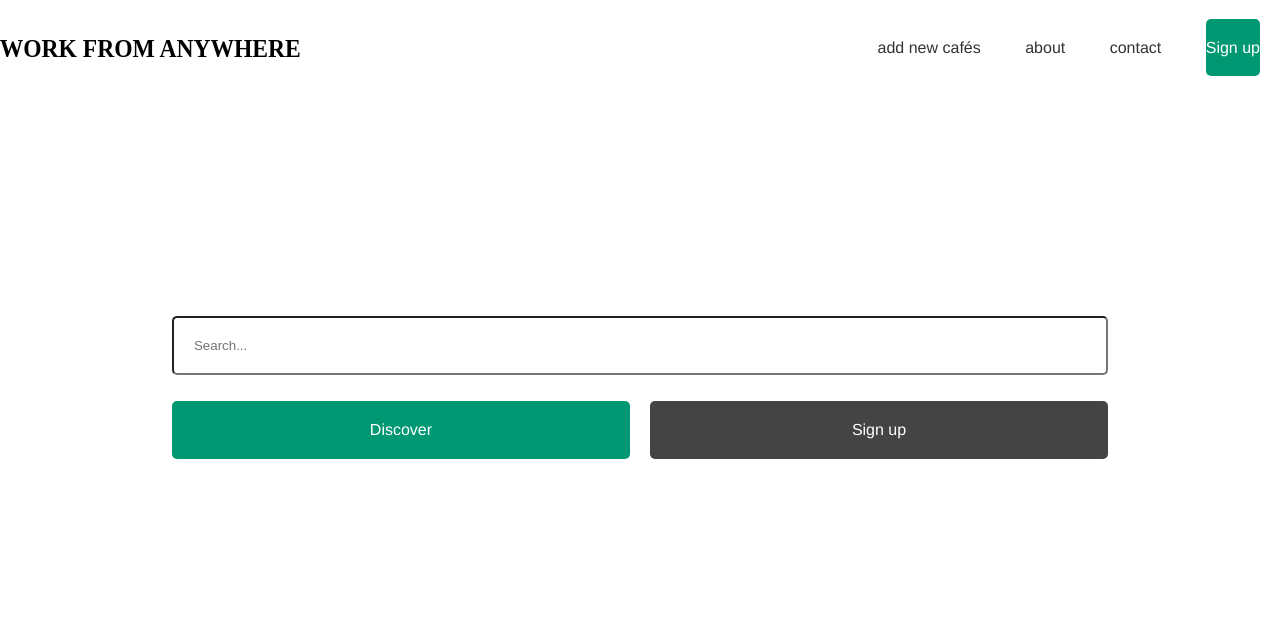
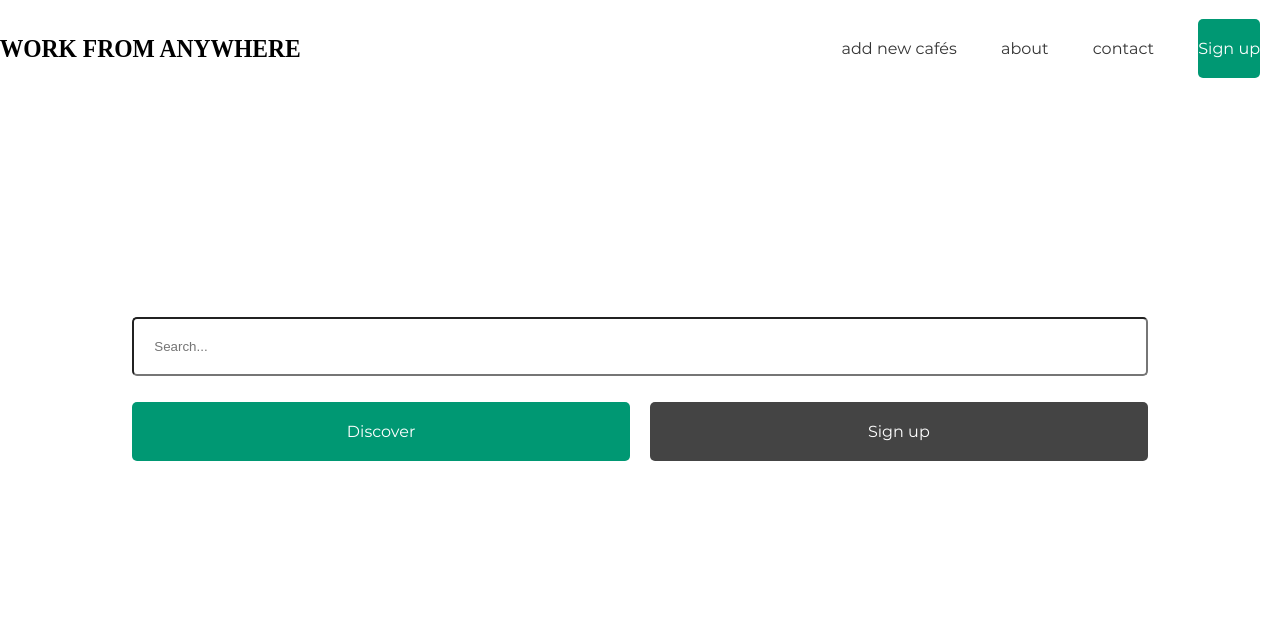
Before and after one commit to lukas-menzel/work-from-anywhere, a website: page index.html in a window 1280 px wide. Shown: the top 637 px of the page. Drawn offline with nearby package versions, Linux system fonts and the light colour scheme; files that its build step writes are made by us from their sources; the site is published under a folder, as on GitHub Pages, so addresses that start at the root find nothing.

Commit message:
change font

```diff
--- a/sass/base/_fonts.scss
+++ b/sass/base/_fonts.scss
@@ -6,152 +6,152 @@
   font-family: "Montserrat";
   font-style: normal;
   font-weight: 100;
-  src: url("/fonts/montserrat-v14-latin-100.eot"); /* IE9 Compat Modes */
+  src: url("..../fonts/montserrat-v14-latin-100.eot"); /* IE9 Compat Modes */
   src: local("Montserrat Thin"), local("Montserrat-Thin"),
-    url("/fonts/montserrat-v14-latin-100.eot?#iefix")
+    url("..../fonts/montserrat-v14-latin-100.eot?#iefix")
       format("embedded-opentype"),
-    /* IE6-IE8 */ url("/fonts/montserrat-v14-latin-100.woff2") format("woff2"),
-    /* Super Modern Browsers */ url("/fonts/montserrat-v14-latin-100.woff")
+    /* IE6-IE8 */ url("../fonts/montserrat-v14-latin-100.woff2") format("woff2"),
+    /* Super Modern Browsers */ url("../fonts/montserrat-v14-latin-100.woff")
       format("woff"),
-    /* Modern Browsers */ url("/fonts/montserrat-v14-latin-100.ttf")
+    /* Modern Browsers */ url("../fonts/montserrat-v14-latin-100.ttf")
       format("truetype"),
     /* Safari, Android, iOS */
-      url("/fonts/montserrat-v14-latin-100.svg#Montserrat") format("svg"); /* Legacy iOS */
+      url("../fonts/montserrat-v14-latin-100.svg#Montserrat") format("svg"); /* Legacy iOS */
 }
 /* montserrat-200 - latin */
 @font-face {
   font-family: "Montserrat";
   font-style: normal;
   font-weight: 200;
-  src: url("/fonts/montserrat-v14-latin-200.eot"); /* IE9 Compat Modes */
+  src: url("../fonts/montserrat-v14-latin-200.eot"); /* IE9 Compat Modes */
   src: local("Montserrat ExtraLight"), local("Montserrat-ExtraLight"),
-    url("/fonts/montserrat-v14-latin-200.eot?#iefix")
+    url("../fonts/montserrat-v14-latin-200.eot?#iefix")
       format("embedded-opentype"),
-    /* IE6-IE8 */ url("/fonts/montserrat-v14-latin-200.woff2") format("woff2"),
-    /* Super Modern Browsers */ url("/fonts/montserrat-v14-latin-200.woff")
+    /* IE6-IE8 */ url("../fonts/montserrat-v14-latin-200.woff2") format("woff2"),
+    /* Super Modern Browsers */ url("../fonts/montserrat-v14-latin-200.woff")
       format("woff"),
-    /* Modern Browsers */ url("/fonts/montserrat-v14-latin-200.ttf")
+    /* Modern Browsers */ url("../fonts/montserrat-v14-latin-200.ttf")
       format("truetype"),
     /* Safari, Android, iOS */
-      url("/fonts/montserrat-v14-latin-200.svg#Montserrat") format("svg"); /* Legacy iOS */
+      url("../fonts/montserrat-v14-latin-200.svg#Montserrat") format("svg"); /* Legacy iOS */
 }
 /* montserrat-300 - latin */
 @font-face {
   font-family: "Montserrat";
   font-style: normal;
   font-weight: 300;
-  src: url("/fonts/montserrat-v14-latin-300.eot"); /* IE9 Compat Modes */
+  src: url("../fonts/montserrat-v14-latin-300.eot"); /* IE9 Compat Modes */
   src: local("Montserrat Light"), local("Montserrat-Light"),
-    url("/fonts/montserrat-v14-latin-300.eot?#iefix")
+    url("../fonts/montserrat-v14-latin-300.eot?#iefix")
       format("embedded-opentype"),
-    /* IE6-IE8 */ url("/fonts/montserrat-v14-latin-300.woff2") format("woff2"),
-    /* Super Modern Browsers */ url("/fonts/montserrat-v14-latin-300.woff")
+    /* IE6-IE8 */ url("../fonts/montserrat-v14-latin-300.woff2") format("woff2"),
+    /* Super Modern Browsers */ url("../fonts/montserrat-v14-latin-300.woff")
       format("woff"),
-    /* Modern Browsers */ url("/fonts/montserrat-v14-latin-300.ttf")
+    /* Modern Browsers */ url("../fonts/montserrat-v14-latin-300.ttf")
       format("truetype"),
     /* Safari, Android, iOS */
-      url("/fonts/montserrat-v14-latin-300.svg#Montserrat") format("svg"); /* Legacy iOS */
+      url("../fonts/montserrat-v14-latin-300.svg#Montserrat") format("svg"); /* Legacy iOS */
 }
 /* montserrat-regular - latin */
 @font-face {
   font-family: "Montserrat";
   font-style: normal;
   font-weight: 400;
-  src: url("/fonts/montserrat-v14-latin-regular.eot"); /* IE9 Compat Modes */
+  src: url("../fonts/montserrat-v14-latin-regular.eot"); /* IE9 Compat Modes */
   src: local("Montserrat Regular"), local("Montserrat-Regular"),
-    url("/fonts/montserrat-v14-latin-regular.eot?#iefix")
+    url("../fonts/montserrat-v14-latin-regular.eot?#iefix")
       format("embedded-opentype"),
-    /* IE6-IE8 */ url("/fonts/montserrat-v14-latin-regular.woff2")
+    /* IE6-IE8 */ url("../fonts/montserrat-v14-latin-regular.woff2")
       format("woff2"),
-    /* Super Modern Browsers */ url("/fonts/montserrat-v14-latin-regular.woff")
-      format("woff"),
-    /* Modern Browsers */ url("/fonts/montserrat-v14-latin-regular.ttf")
+    /* Super Modern Browsers */
+      url("../fonts/montserrat-v14-latin-regular.woff") format("woff"),
+    /* Modern Browsers */ url("../fonts/montserrat-v14-latin-regular.ttf")
       format("truetype"),
     /* Safari, Android, iOS */
-      url("/fonts/montserrat-v14-latin-regular.svg#Montserrat") format("svg"); /* Legacy iOS */
+      url("../fonts/montserrat-v14-latin-regular.svg#Montserrat") format("svg"); /* Legacy iOS */
 }
 /* montserrat-500 - latin */
 @font-face {
   font-family: "Montserrat";
   font-style: normal;
   font-weight: 500;
-  src: url("/fonts/montserrat-v14-latin-500.eot"); /* IE9 Compat Modes */
+  src: url("../fonts/montserrat-v14-latin-500.eot"); /* IE9 Compat Modes */
   src: local("Montserrat Medium"), local("Montserrat-Medium"),
-    url("/fonts/montserrat-v14-latin-500.eot?#iefix")
+    url("../fonts/montserrat-v14-latin-500.eot?#iefix")
       format("embedded-opentype"),
-    /* IE6-IE8 */ url("/fonts/montserrat-v14-latin-500.woff2") format("woff2"),
-    /* Super Modern Browsers */ url("/fonts/montserrat-v14-latin-500.woff")
+    /* IE6-IE8 */ url("../fonts/montserrat-v14-latin-500.woff2") format("woff2"),
+    /* Super Modern Browsers */ url("../fonts/montserrat-v14-latin-500.woff")
       format("woff"),
-    /* Modern Browsers */ url("/fonts/montserrat-v14-latin-500.ttf")
+    /* Modern Browsers */ url("../fonts/montserrat-v14-latin-500.ttf")
       format("truetype"),
     /* Safari, Android, iOS */
-      url("/fonts/montserrat-v14-latin-500.svg#Montserrat") format("svg"); /* Legacy iOS */
+      url("../fonts/montserrat-v14-latin-500.svg#Montserrat") format("svg"); /* Legacy iOS */
 }
 /* montserrat-600 - latin */
 @font-face {
   font-family: "Montserrat";
   font-style: normal;
   font-weight: 600;
-  src: url("/fonts/montserrat-v14-latin-600.eot"); /* IE9 Compat Modes */
+  src: url("../fonts/montserrat-v14-latin-600.eot"); /* IE9 Compat Modes */
   src: local("Montserrat SemiBold"), local("Montserrat-SemiBold"),
-    url("/fonts/montserrat-v14-latin-600.eot?#iefix")
+    url("../fonts/montserrat-v14-latin-600.eot?#iefix")
       format("embedded-opentype"),
-    /* IE6-IE8 */ url("/fonts/montserrat-v14-latin-600.woff2") format("woff2"),
-    /* Super Modern Browsers */ url("/fonts/montserrat-v14-latin-600.woff")
+    /* IE6-IE8 */ url("../fonts/montserrat-v14-latin-600.woff2") format("woff2"),
+    /* Super Modern Browsers */ url("../fonts/montserrat-v14-latin-600.woff")
       format("woff"),
-    /* Modern Browsers */ url("/fonts/montserrat-v14-latin-600.ttf")
+    /* Modern Browsers */ url("../fonts/montserrat-v14-latin-600.ttf")
       format("truetype"),
     /* Safari, Android, iOS */
-      url("/fonts/montserrat-v14-latin-600.svg#Montserrat") format("svg"); /* Legacy iOS */
+      url("../fonts/montserrat-v14-latin-600.svg#Montserrat") format("svg"); /* Legacy iOS */
 }
 /* montserrat-700 - latin */
 @font-face {
   font-family: "Montserrat";
   font-style: normal;
   font-weight: 700;
-  src: url("/fonts/montserrat-v14-latin-700.eot"); /* IE9 Compat Modes */
+  src: url("../fonts/montserrat-v14-latin-700.eot"); /* IE9 Compat Modes */
   src: local("Montserrat Bold"), local("Montserrat-Bold"),
-    url("/fonts/montserrat-v14-latin-700.eot?#iefix")
+    url("../fonts/montserrat-v14-latin-700.eot?#iefix")
       format("embedded-opentype"),
-    /* IE6-IE8 */ url("/fonts/montserrat-v14-latin-700.woff2") format("woff2"),
-    /* Super Modern Browsers */ url("/fonts/montserrat-v14-latin-700.woff")
+    /* IE6-IE8 */ url("../fonts/montserrat-v14-latin-700.woff2") format("woff2"),
+    /* Super Modern Browsers */ url("../fonts/montserrat-v14-latin-700.woff")
       format("woff"),
-    /* Modern Browsers */ url("/fonts/montserrat-v14-latin-700.ttf")
+    /* Modern Browsers */ url("../fonts/montserrat-v14-latin-700.ttf")
       format("truetype"),
     /* Safari, Android, iOS */
-      url("/fonts/montserrat-v14-latin-700.svg#Montserrat") format("svg"); /* Legacy iOS */
+      url("../fonts/montserrat-v14-latin-700.svg#Montserrat") format("svg"); /* Legacy iOS */
 }
 /* montserrat-800 - latin */
 @font-face {
   font-family: "Montserrat";
   font-style: normal;
   font-weight: 800;
-  src: url("/fonts/montserrat-v14-latin-800.eot"); /* IE9 Compat Modes */
+  src: url("../fonts/montserrat-v14-latin-800.eot"); /* IE9 Compat Modes */
   src: local("Montserrat ExtraBold"), local("Montserrat-ExtraBold"),
-    url("/fonts/montserrat-v14-latin-800.eot?#iefix")
+    url("../fonts/montserrat-v14-latin-800.eot?#iefix")
       format("embedded-opentype"),
-    /* IE6-IE8 */ url("/fonts/montserrat-v14-latin-800.woff2") format("woff2"),
-    /* Super Modern Browsers */ url("/fonts/montserrat-v14-latin-800.woff")
+    /* IE6-IE8 */ url("../fonts/montserrat-v14-latin-800.woff2") format("woff2"),
+    /* Super Modern Browsers */ url("../fonts/montserrat-v14-latin-800.woff")
       format("woff"),
-    /* Modern Browsers */ url("/fonts/montserrat-v14-latin-800.ttf")
+    /* Modern Browsers */ url("../fonts/montserrat-v14-latin-800.ttf")
       format("truetype"),
     /* Safari, Android, iOS */
-      url("/fonts/montserrat-v14-latin-800.svg#Montserrat") format("svg"); /* Legacy iOS */
+      url("../fonts/montserrat-v14-latin-800.svg#Montserrat") format("svg"); /* Legacy iOS */
 }
 /* montserrat-900 - latin */
 @font-face {
   font-family: "Montserrat";
   font-style: normal;
   font-weight: 900;
-  src: url("/fonts/montserrat-v14-latin-900.eot"); /* IE9 Compat Modes */
+  src: url("../fonts/montserrat-v14-latin-900.eot"); /* IE9 Compat Modes */
   src: local("Montserrat Black"), local("Montserrat-Black"),
-    url("/fonts/montserrat-v14-latin-900.eot?#iefix")
+    url("../fonts/montserrat-v14-latin-900.eot?#iefix")
       format("embedded-opentype"),
-    /* IE6-IE8 */ url("/fonts/montserrat-v14-latin-900.woff2") format("woff2"),
-    /* Super Modern Browsers */ url("/fonts/montserrat-v14-latin-900.woff")
+    /* IE6-IE8 */ url("../fonts/montserrat-v14-latin-900.woff2") format("woff2"),
+    /* Super Modern Browsers */ url("../fonts/montserrat-v14-latin-900.woff")
       format("woff"),
-    /* Modern Browsers */ url("/fonts/montserrat-v14-latin-900.ttf")
+    /* Modern Browsers */ url("../fonts/montserrat-v14-latin-900.ttf")
       format("truetype"),
     /* Safari, Android, iOS */
-      url("/fonts/montserrat-v14-latin-900.svg#Montserrat") format("svg"); /* Legacy iOS */
+      url("../fonts/montserrat-v14-latin-900.svg#Montserrat") format("svg"); /* Legacy iOS */
 }
```
